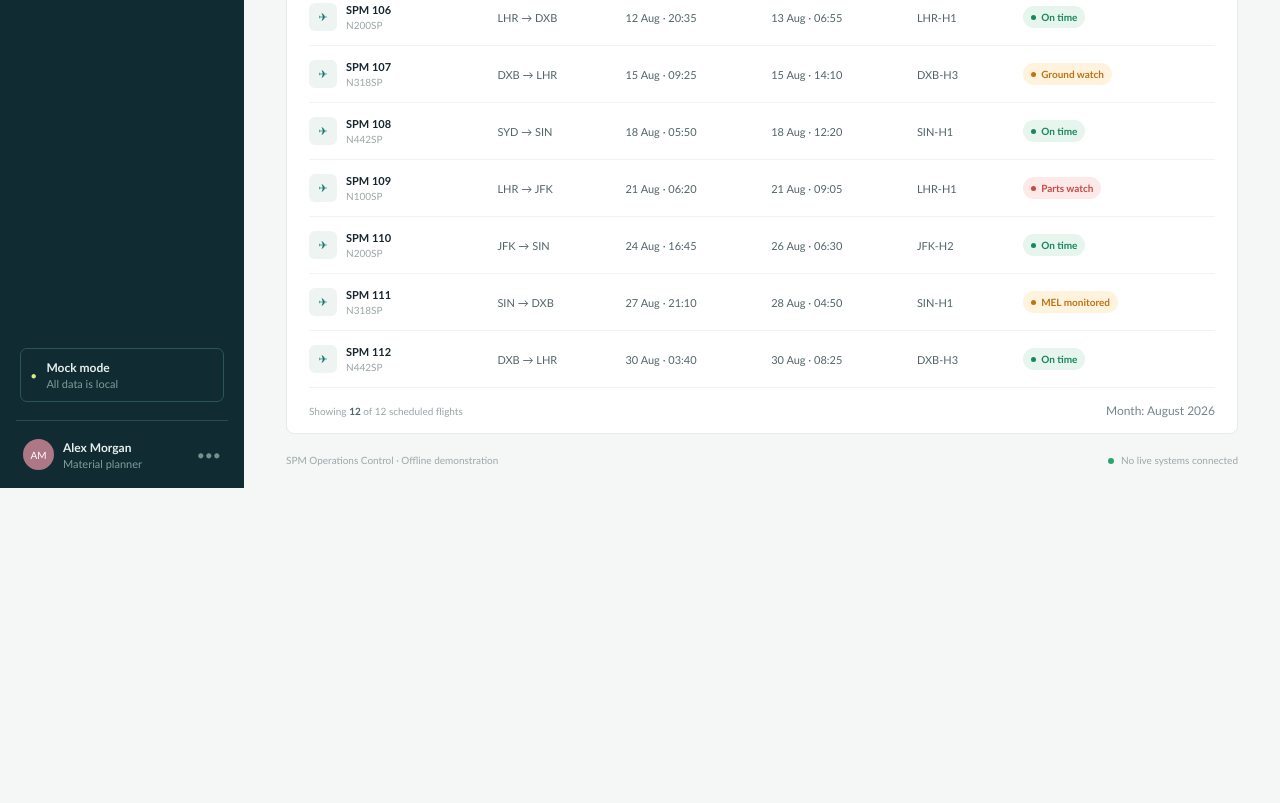
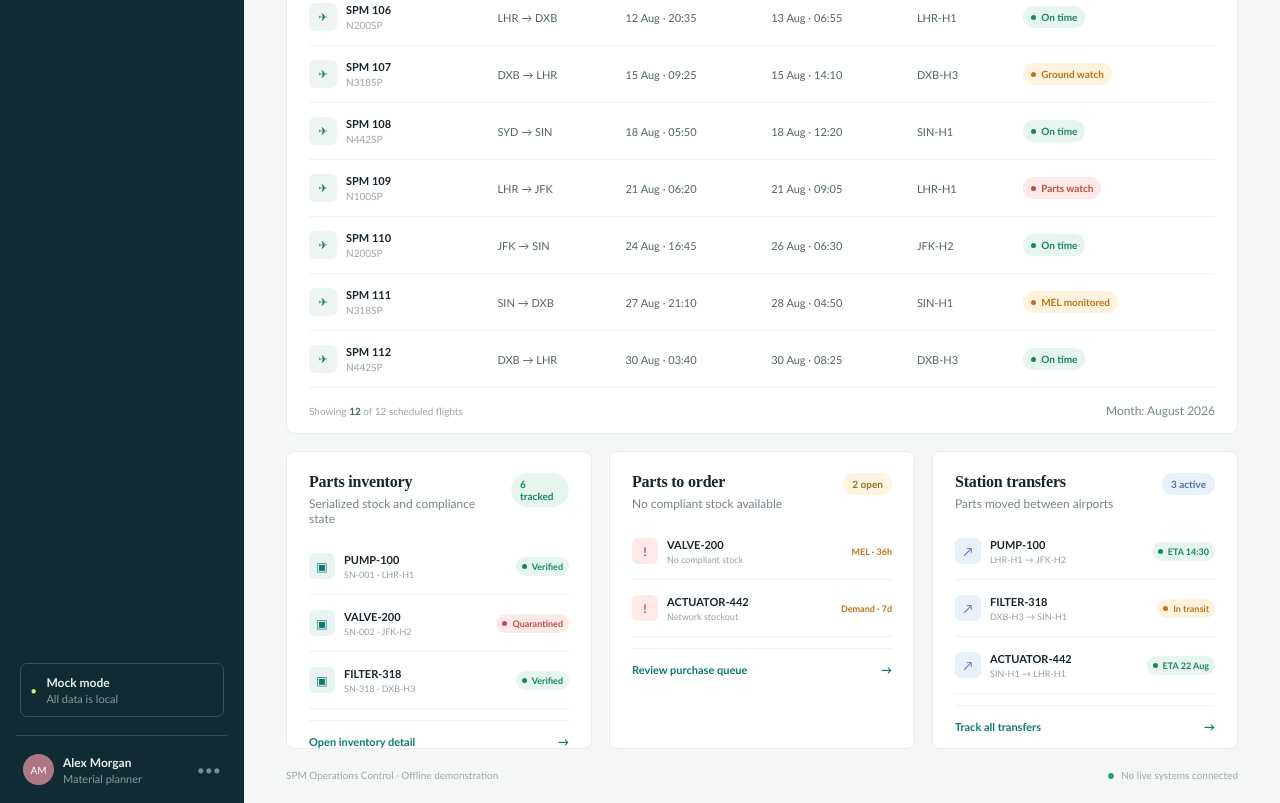
Before and after one commit to c2kg2n8v9h-arch/SPM-forecasting, a website: page web/index.html in a window 1280 px wide. Shown: the part 1606-2409 px from the top of the page. Before the commit the page ends 2094 px from the top, so only its background shows below. Drawn offline with Linux system fonts and the light colour scheme.

Commit message:
Add parts operations dashboard panels

```diff
--- a/web/app.js
+++ b/web/app.js
@@ -18,6 +18,21 @@ const monthlyFlights = [
   { flight: 'SPM 110', tail: 'N200SP', route: 'JFK → SIN', departure: '24 Aug · 16:45', arrival: '26 Aug · 06:30', station: 'JFK-H2', status: 'On time', tone: 'green' },
   { flight: 'SPM 111', tail: 'N318SP', route: 'SIN → DXB', departure: '27 Aug · 21:10', arrival: '28 Aug · 04:50', station: 'SIN-H1', status: 'MEL monitored', tone: 'yellow' },
   { flight: 'SPM 112', tail: 'N442SP', route: 'DXB → LHR', departure: '30 Aug · 03:40', arrival: '30 Aug · 08:25', station: 'DXB-H3', status: 'On time', tone: 'green' },
+];
+
+const inventory = [
+  { part: 'PUMP-100', serial: 'SN-001', station: 'LHR-H1', state: 'Verified', tone: 'green' },
+  { part: 'VALVE-200', serial: 'SN-002', station: 'JFK-H2', state: 'Quarantined', tone: 'red' },
+  { part: 'FILTER-318', serial: 'SN-318', station: 'DXB-H3', state: 'Verified', tone: 'green' },
+];
+const orders = [
+  { part: 'VALVE-200', reason: 'No compliant stock', due: 'MEL · 36h', tone: 'red' },
+  { part: 'ACTUATOR-442', reason: 'Network stockout', due: 'Demand · 7d', tone: 'yellow' },
+];
+const transfers = [
+  { part: 'PUMP-100', route: 'LHR-H1 → JFK-H2', eta: 'ETA 14:30', tone: 'green' },
+  { part: 'FILTER-318', route: 'DXB-H3 → SIN-H1', eta: 'In transit', tone: 'yellow' },
+  { part: 'ACTUATOR-442', route: 'SIN-H1 → LHR-H1', eta: 'ETA 22 Aug', tone: 'blue' },
 ];
 
 const rows = document.querySelector('#arrival-rows');
@@ -59,6 +74,12 @@ function renderMonthlyFlights() {
   document.querySelector('#monthly-row-count').textContent = filtered.length;
 }
 
+function renderPartsOperations() {
+  document.querySelector('#inventory-list').innerHTML = inventory.map((item) => `<div class="part-row"><span class="part-symbol">▣</span><span class="part-info"><strong>${item.part}</strong><small>${item.serial} · ${item.station}</small></span><span class="status-pill status-${item.tone}">${item.state}</span></div>`).join('');
+  document.querySelector('#order-list').innerHTML = orders.map((item) => `<div class="part-row"><span class="part-symbol order-symbol">!</span><span class="part-info"><strong>${item.part}</strong><small>${item.reason}</small></span><span class="part-due">${item.due}</span></div>`).join('');
+  document.querySelector('#transfer-list').innerHTML = transfers.map((item) => `<div class="part-row"><span class="part-symbol transfer-symbol">↗</span><span class="part-info"><strong>${item.part}</strong><small>${item.route}</small></span><span class="status-pill status-${item.tone === 'blue' ? 'green' : item.tone}">${item.eta}</span></div>`).join('');
+}
+
 document.querySelectorAll('[data-view], [data-view-link]').forEach((control) => {
   control.addEventListener('click', () => {
     const view = control.dataset.view || control.dataset.viewLink;
@@ -76,3 +97,4 @@ document.querySelector('#refresh-button').addEventListener('click', () => showTo
 document.querySelector('#export-button').addEventListener('click', () => showToast('Briefing prepared locally; no file was uploaded'));
 renderRows();
 renderMonthlyFlights();
+renderPartsOperations();
--- a/web/index.html
+++ b/web/index.html
@@ -6,6 +6,7 @@
     <meta name="description" content="Offline mock dashboard for MRO parts forecasting and staging">
     <title>SPM | Operations Control</title>
     <link rel="stylesheet" href="styles.css">
+    <link rel="stylesheet" href="parts.css">
   </head>
   <body>
     <div class="app-shell">
@@ -75,6 +76,23 @@
             <div class="table-scroll"><table><thead><tr><th>Flight / aircraft</th><th>Route</th><th>Departure</th><th>Arrival</th><th>Station</th><th>Operational status</th></tr></thead><tbody id="monthly-flight-rows"></tbody></table></div>
             <div class="table-footer"><span>Showing <strong id="monthly-row-count">12</strong> of 12 scheduled flights</span><span class="muted">Month: August 2026</span></div>
           </section>
+          <section class="parts-grid" aria-label="Parts operations">
+            <article class="panel parts-panel">
+              <div class="panel-heading"><div><h2>Parts inventory</h2><p class="muted">Serialized stock and compliance state</p></div><span class="count-badge green-badge">6 tracked</span></div>
+              <div class="parts-list" id="inventory-list"></div>
+              <button class="panel-footer" data-view-link="procurement">Open inventory detail <span>→</span></button>
+            </article>
+            <article class="panel parts-panel">
+              <div class="panel-heading"><div><h2>Parts to order</h2><p class="muted">No compliant stock available</p></div><span class="count-badge">2 open</span></div>
+              <div class="parts-list" id="order-list"></div>
+              <button class="panel-footer" data-view-link="procurement">Review purchase queue <span>→</span></button>
+            </article>
+            <article class="panel parts-panel">
+              <div class="panel-heading"><div><h2>Station transfers</h2><p class="muted">Parts moved between airports</p></div><span class="count-badge blue-badge">3 active</span></div>
+              <div class="parts-list" id="transfer-list"></div>
+              <button class="panel-footer" data-view-link="staging">Track all transfers <span>→</span></button>
+            </article>
+          </section>
           <footer class="page-footer"><span>SPM Operations Control · Offline demonstration</span><span><i></i> No live systems connected</span></footer>
         </div>
       </main>
--- /dev/null
+++ b/web/parts.css
@@ -0,0 +1,57 @@
+.parts-grid {
+  display: grid;
+  grid-template-columns: repeat(3, 1fr);
+  gap: 17px;
+  margin-top: 17px;
+}
+
+.parts-panel {
+  padding-bottom: 0;
+}
+
+.parts-panel .panel-heading {
+  margin-bottom: 12px;
+}
+
+.green-badge { color: var(--green); background: var(--green-bg); }
+.blue-badge { color: var(--blue); background: var(--blue-bg); }
+
+.parts-list { display: grid; gap: 0; }
+
+.part-row {
+  min-height: 57px;
+  display: flex;
+  align-items: center;
+  gap: 9px;
+  border-bottom: 1px solid #eff3f2;
+}
+
+.part-symbol {
+  display: grid;
+  place-items: center;
+  flex: none;
+  width: 26px;
+  height: 26px;
+  border-radius: 6px;
+  color: var(--teal);
+  background: #e8f4f1;
+  font-size: 12px;
+}
+
+.order-symbol { color: var(--red); background: var(--red-bg); font-weight: 700; }
+.transfer-symbol { color: var(--blue); background: var(--blue-bg); }
+.part-info { min-width: 0; flex: 1; }
+.part-info strong, .part-info small { display: block; }
+.part-info strong { color: var(--ink); font-size: 11px; }
+.part-info small { color: #93a0a2; font-size: 9px; margin-top: 3px; white-space: nowrap; overflow: hidden; text-overflow: ellipsis; }
+.part-due { color: var(--amber); font-size: 9px; font-weight: 600; white-space: nowrap; }
+.parts-panel .status-pill { font-size: 9px; padding: 4px 6px; white-space: nowrap; }
+
+@media (max-width: 1050px) {
+  .parts-grid { grid-template-columns: 1fr; }
+}
+
+@media (max-width: 700px) {
+  .month-summary { width: 100%; justify-content: space-between; }
+  .monthly-tools { justify-content: stretch; }
+}
```
Also changed, not shown: TEST_CASES.md (+3 -0 lines), tests/e2e/dashboard.spec.js (+11 -0 lines).
